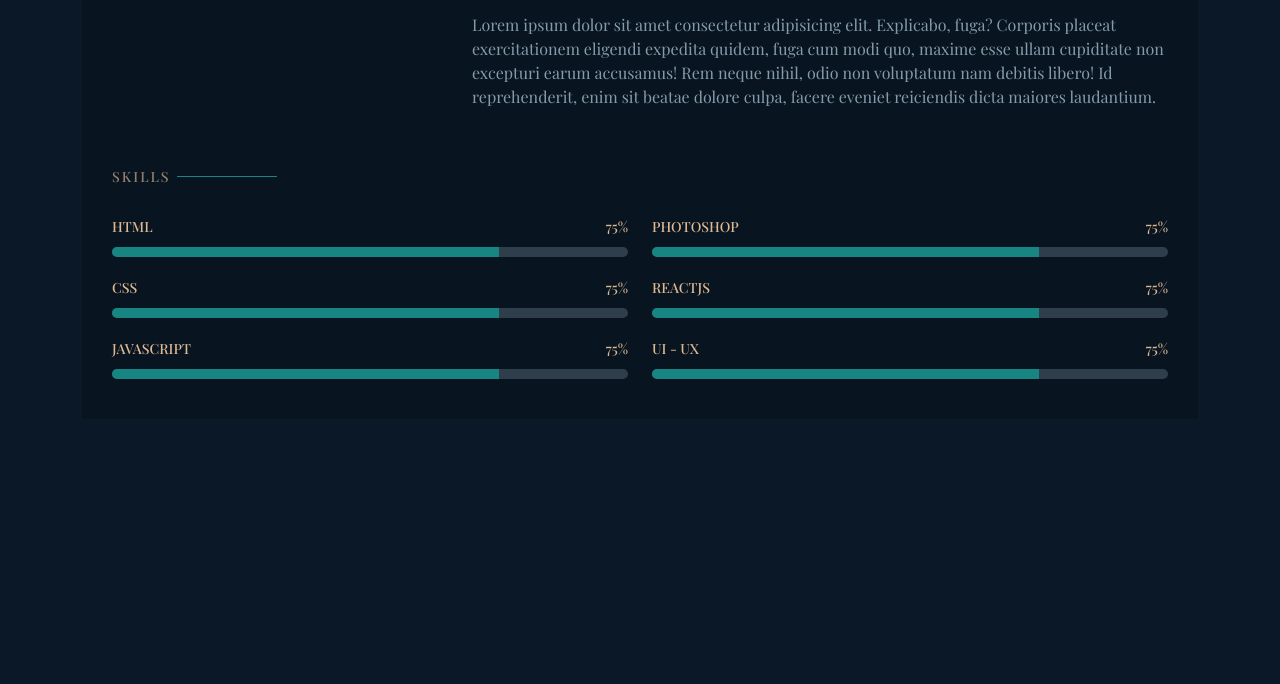
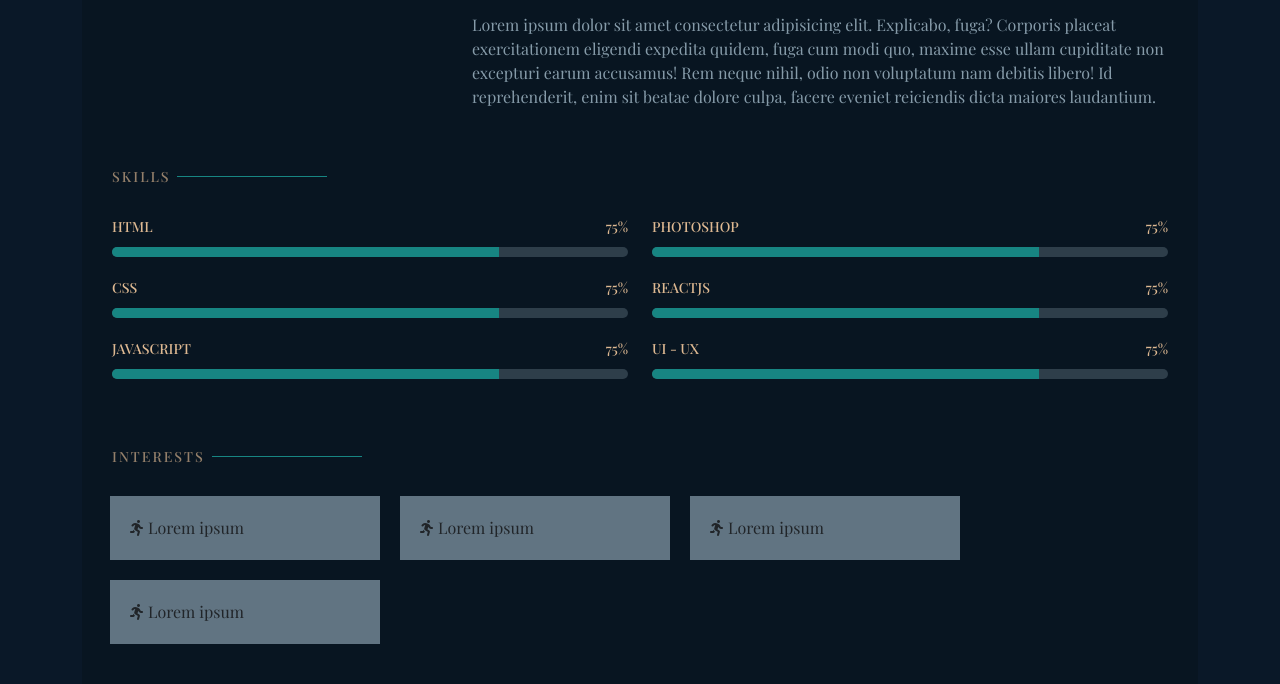
Before and after one commit to nganle2911/My-Personal-Portfolio, a plain HTML site: page content.html in a window 1280 px wide. Shown: the part 436-1120 px from the top of the page. Before the commit the page ends 855 px from the top, so only its background shows below. Drawn offline with nearby package versions, Linux system fonts and the light colour scheme; a web font is replaced by a local one.

Commit message:
Add interests in about

```diff
--- a/content.html
+++ b/content.html
@@ -231,6 +231,41 @@
         </div>
         <!-- End of Skills -->
 
+        <!-- Interest -->
+        <div class="interest">
+          <div class="interest__title">
+            <h2 class="title">interests</h2>
+          </div>
+          <div class="interest__content">
+            <div class="row">
+              <div class="col-3 interest__item">
+                <div class="item__box">
+                  <i class="fa fa-running"></i>
+                  <span>Lorem ipsum</span>
+                </div>
+              </div>
+              <div class="col-3 interest__item">
+                <div class="item__box">
+                  <i class="fa fa-running"></i>
+                  <span>Lorem ipsum</span>
+                </div>
+              </div>
+              <div class="col-3 interest__item">
+                <div class="item__box">
+                  <i class="fa fa-running"></i>
+                  <span>Lorem ipsum</span>
+                </div>
+              </div>
+              <div class="col-3 interest__item">
+                <div class="item__box">
+                  <i class="fa fa-running"></i>
+                  <span>Lorem ipsum</span>
+                </div>
+              </div>
+            </div>
+          </div>
+        </div>
+        <!-- End of Interest -->
       </div>
     </section>
 
--- a/sass/Helpers/_mixin.scss
+++ b/sass/Helpers/_mixin.scss
@@ -4,7 +4,7 @@
 }
 
 // h2.title
-@mixin title {
+@mixin title ($left) {
     font-size: $fs-6;
     text-transform: uppercase;
     font-weight: $fw-2;
@@ -16,16 +16,16 @@
     &::before {
         position: absolute;
         content: "";
-        width: $num-2;
+        width: $num-5;
         height: 1px;
         background-color: $turquoise-1;
         top: 7px;
-        left: 65px;
+        left: $left;
     }
 }
 
 // background
-@mixin backround {
+@mixin background {
     padding: $padding-2;
     background-color: $dark-3;
 }
--- a/sass/Helpers/_variables.scss
+++ b/sass/Helpers/_variables.scss
@@ -16,6 +16,7 @@ $padding-1: 300px;
 $padding-2: 30px;
 $padding-3: 10px;
 $padding-4: 15px;
+$padding-5: 20px;
 
 // Margin
 $margin-1: 30px;
@@ -33,6 +34,9 @@ $height-1: 100vh;
 $num-1: 40px;
 $num-2: 100px;
 $num-3: 10px;
+$num-4: 65px;
+$num-5: 150px;
+
 
 // Font-size
 $fs-1: 48px;
--- a/sass/Layouts/_about.scss
+++ b/sass/Layouts/_about.scss
@@ -28,11 +28,11 @@
 
         // About Me
         .aboutMe {
-            @include backround;
+            @include background;
 
             .aboutMe__title {
                 h2.title {
-                    @include title;
+                    @include title($num-4);
                 }
 
                 p {
@@ -95,11 +95,11 @@
 
         // Skills
         .skills {
-            @include backround;
+            @include background;
 
             .skills__title {
                 h2.title {
-                    @include title;
+                    @include title($num-4);
                 }
             }
 
@@ -132,5 +132,32 @@
             }
         }
 
+        // Interests
+        .interest {
+            @include background;
+
+            .interest__title {
+                h2.title {
+                    @include title($num-2);
+                }
+            }
+
+            .interest__content {
+                .row {
+                    .interest__item {
+                        background-color: $white-3;
+                        padding: 0;
+                        margin: $margin-6;
+
+                        .item__box {
+                            padding: $padding-5;
+                            i {}
+                            span {}
+                        }
+                    }
+                }
+            }
+        }
+
     }
 }
```
Also changed, not shown: css/style.css, css/style.min.css.
